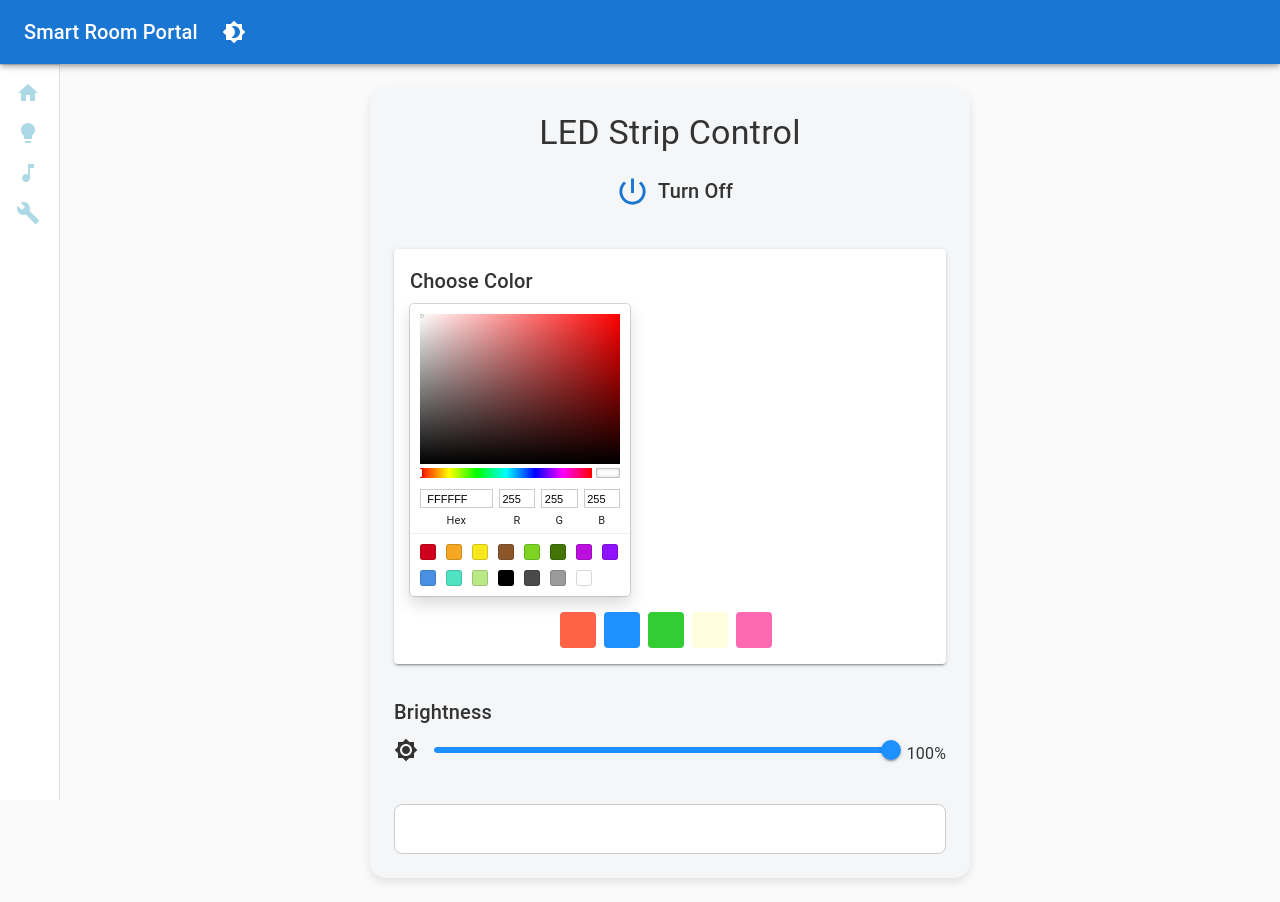
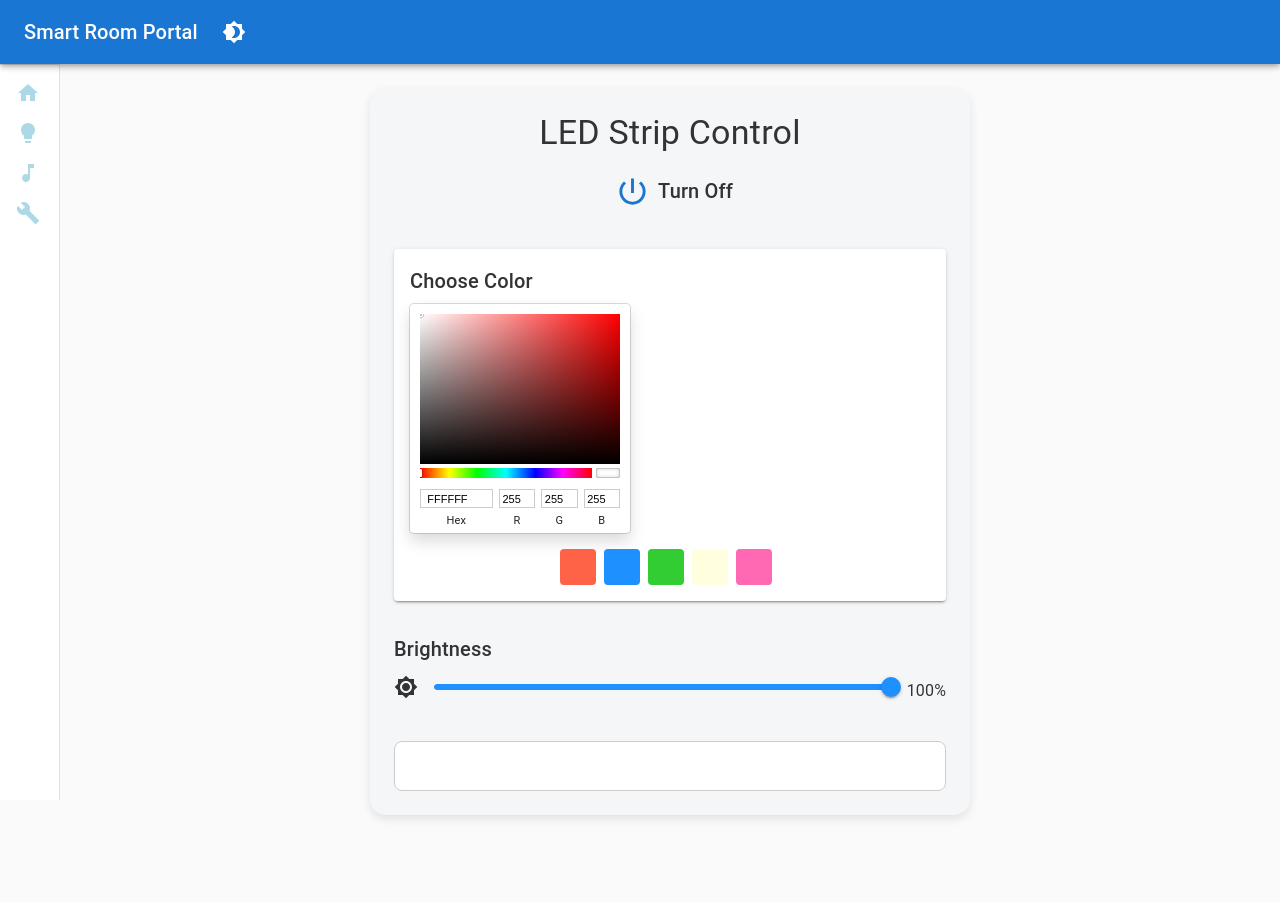
Before and after one commit to stevenpstansberry/-Smart-Telemetric-iot-portal, a React (Create React App) app in the folder frontend/: page /lighting-control in a window 1280 px wide. After the commit the page ends 839 px from the top, so only its background shows below. Built offline with nearby package versions, Linux system fonts and the light colour scheme.

Commit message:
Removed preset colros from sketch

```diff
--- a/frontend/src/pages/LightingControl.js
+++ b/frontend/src/pages/LightingControl.js
@@ -62,6 +62,7 @@ const LightingControl = () => {
           color={color}
           onChangeComplete={handleColorChange}
           disableAlpha={true} // Disable alpha slider
+          presetColors={[]} // Remove preset colors
         />
         <Box display="flex" justifyContent="center" alignItems="center" mt={2}>
           {colorPresets.map((preset, index) => (
```
